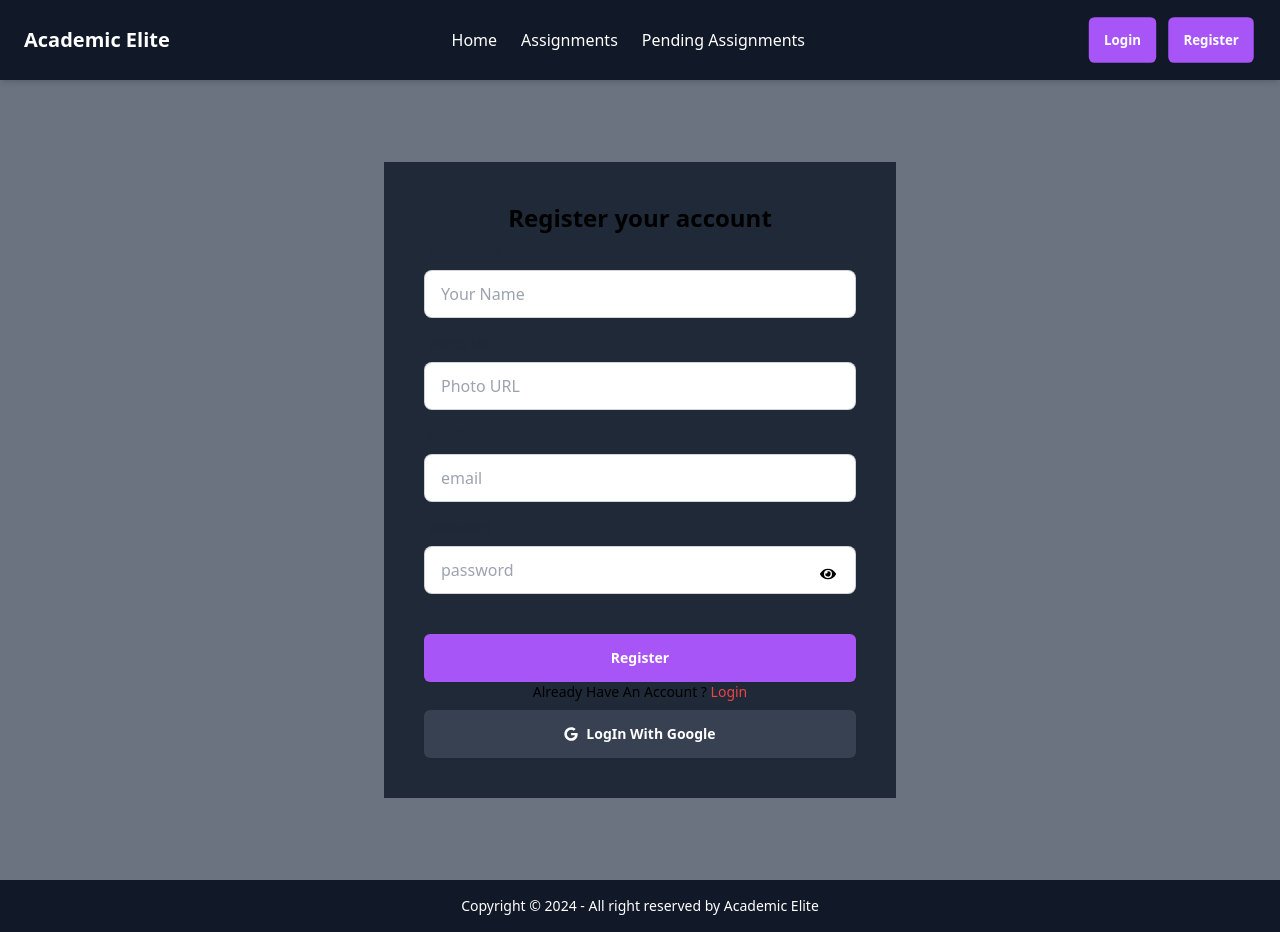
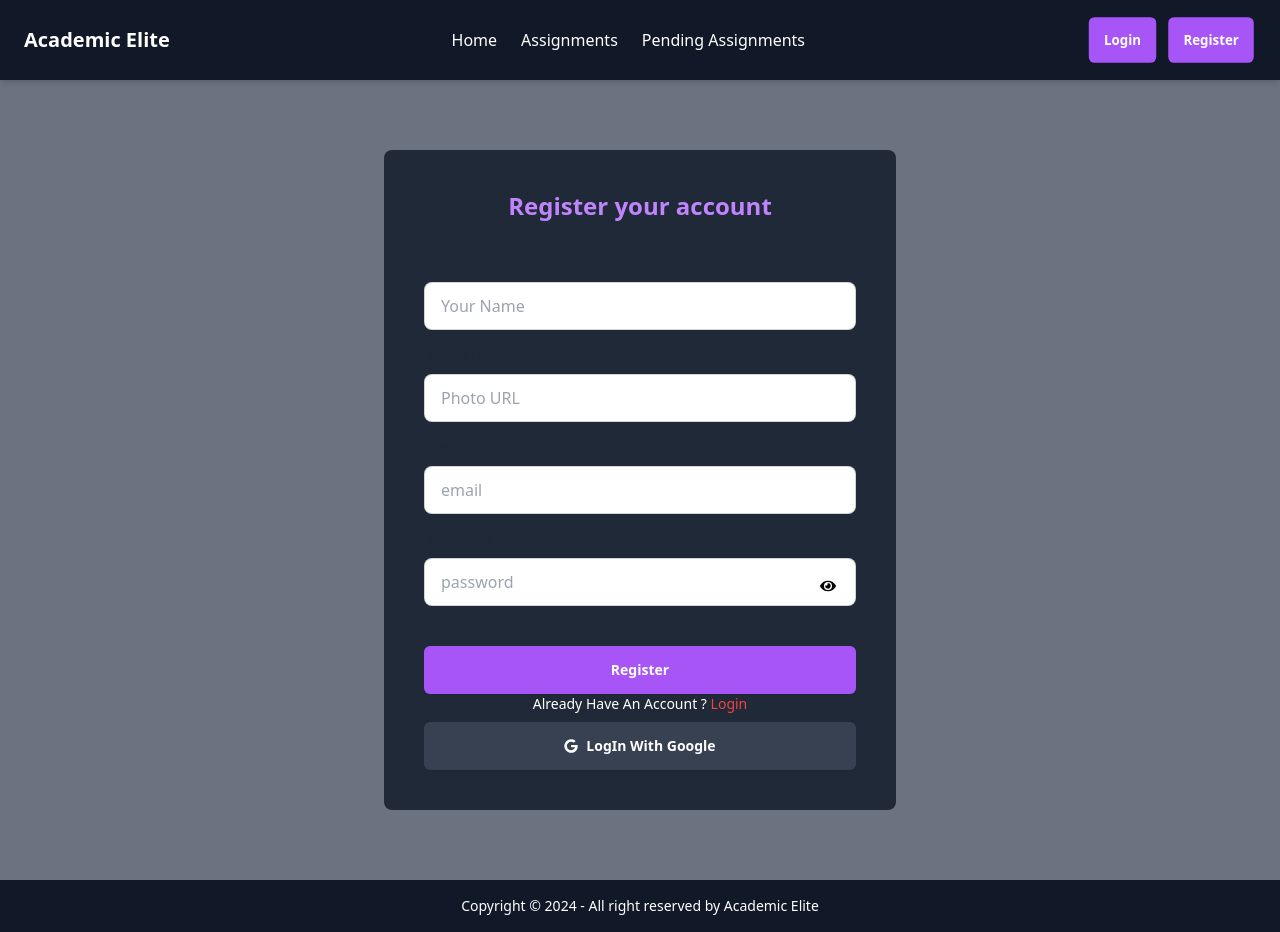
Before and after one commit to ZubairAlMamun2/Academic-Elite, a React (Vite) app: page /auth/register in a window 1280 px wide. Built offline with nearby package versions, Linux system fonts and the light colour scheme; no server answers.

Commit message:
Everything updated

```diff
--- a/src/components/Assignments.jsx
+++ b/src/components/Assignments.jsx
@@ -91,10 +91,10 @@ const Assignments = () => {
     placeholder="Search assignments..."
     value={search}
     onChange={(e) => setSearch(e.target.value)}
-    className="px-4 py-2 rounded-md text-black dark:text-white bg-white dark:bg-gray-700 border-gray-400 dark:border-gray-600 focus:outline-none focus:ring-2 focus:ring-purple-500"
+    className="px-4 mt-2 py-2 rounded-md text-black dark:text-white bg-white dark:bg-gray-700 border-gray-400 dark:border-gray-600 focus:outline-none focus:ring-2 focus:ring-purple-500"
   />
   <select
-    className="h-12 px-4 py-2 border-gray-400 dark:border-gray-600 bg-white dark:bg-gray-700 rounded-md text-black dark:text-white focus:outline-none focus:ring-2 focus:ring-purple-500"
+    className="h-12 px-4 mt-2 py-2 border-gray-400 dark:border-gray-600 bg-white dark:bg-gray-700 rounded-md text-black dark:text-white focus:outline-none focus:ring-2 focus:ring-purple-500"
     onChange={(e) => setDifficulty(e.target.value)}
     required
     value={difficulty}
@@ -119,9 +119,9 @@ const Assignments = () => {
               key={items._id}
               className="card bg-gray-800 text-white col-span-6 md:col-span-3 lg:col-span-2 shadow-xl rounded-lg"
             >
-              <figure>
+              <figure className="rounded-lg">
                 <img
-                  className="p-3 h-48 border-none rounded-lg"
+                  className="p-3 h-auto w-full border-none rounded-lg"
                   src={items.photo}
                   alt="Assignment"
                 />
--- a/src/components/Login.jsx
+++ b/src/components/Login.jsx
@@ -83,8 +83,8 @@ const Login = () => {
   };
   return (
     <div className="min-h-screen flex justify-center items-center">
-      <div className="card rounded-none bg-gray-800  w-full max-w-sm shrink-0 p-10">
-        <h2 className="text-2xl font-semibold text-center">
+      <div className="card rounded-lg  bg-gray-800  w-full max-w-sm shrink-0 p-10">
+        <h2 className="text-2xl font-semibold text-center text-purple-400 mb-6">
           Login your account
         </h2>
         <form onSubmit={handlesubmit} className="card-body p-0">
@@ -130,7 +130,7 @@ const Login = () => {
             <button className="btn  text-white border-none bg-purple-500 hover:bg-purple-600 rounded-md">Login</button>
           </div>
         </form>
-        <p className="text-center text-sm">
+        <p className="text-center text-white text-sm">
           Dont’t Have An Account ?{" "}
           <Link className="text-red-500" to="/auth/register">
             Register
--- a/src/components/Register.jsx
+++ b/src/components/Register.jsx
@@ -80,8 +80,8 @@ const Register = () => {
 
   return (
     <div className="min-h-screen flex justify-center items-center">
-      <div className="card rounded-none bg-gray-800  w-full max-w-lg shrink-0 p-10">
-        <h2 className="text-2xl font-semibold text-center">
+      <div className="card rounded-lg my-4  bg-gray-800  w-full max-w-lg shrink-0 p-10">
+        <h2 className="text-2xl font-semibold text-center text-purple-400 mb-6">
           Register your account
         </h2>
         <form onSubmit={handleSubmit} className="card-body p-0">
@@ -141,7 +141,7 @@ const Register = () => {
             <button className="btn  text-white border-none bg-purple-500 hover:bg-purple-600 rounded-md">Register</button>
           </div>
         </form>
-        <p className="text-center text-sm">
+        <p className="text-center text-white text-sm">
           Already Have An Account ?{" "}
           <Link className="text-red-500" to="/auth/login">
             Login
```
Also changed, not shown: 1 other file (tests, documents, lock files or other folders).
